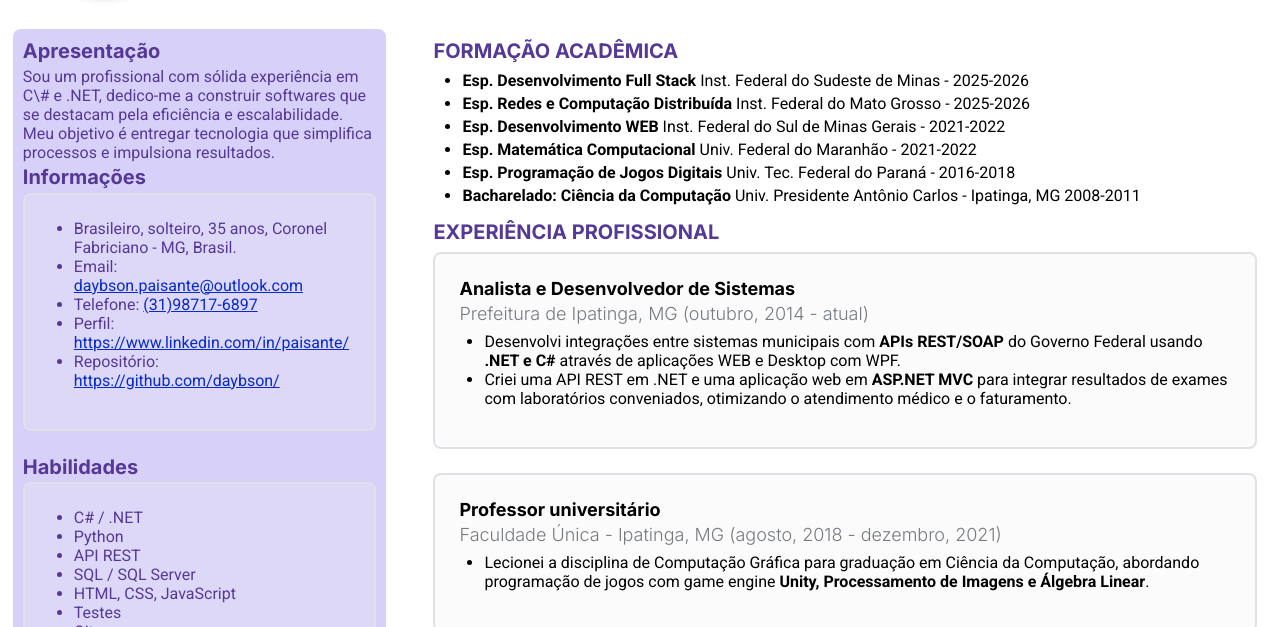
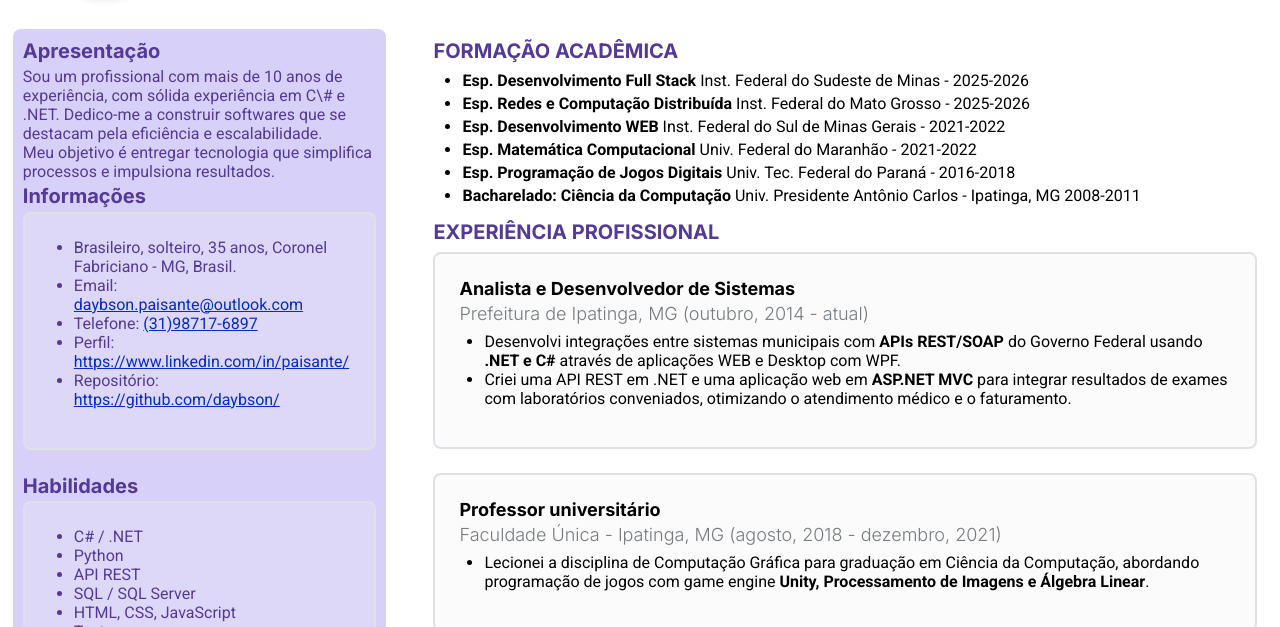
Before and after one commit to daybson/curriculo, a plain HTML site: page index.html in a window 1280 px wide. Shown: the part 173-800 px from the top of the page. Drawn offline with Linux system fonts and the light colour scheme.

Commit message:
Update index.html

```diff
--- a/index.html
+++ b/index.html
@@ -27,9 +27,8 @@
             <section>
                 <h2 class="titulo2__informacoes">Apresentação</h2>
                 <p class="texto">
-                    Sou um profissional com sólida experiência em C\# e .NET, dedico-me a construir softwares que se destacam pela eficiência e escalabilidade.
-                    <br>
-                    Meu objetivo é entregar tecnologia que simplifica processos e impulsiona resultados.
+                    Sou um profissional com mais de 10 anos de experiência, com sólida experiência em C\# e .NET. Dedico-me a construir softwares que se destacam pela eficiência e escalabilidade.
+                    <br>Meu objetivo é entregar tecnologia que simplifica processos e impulsiona resultados.
                 </p>
 
                 <h2 class="titulo2__informacoes">Informações</h2>
```
